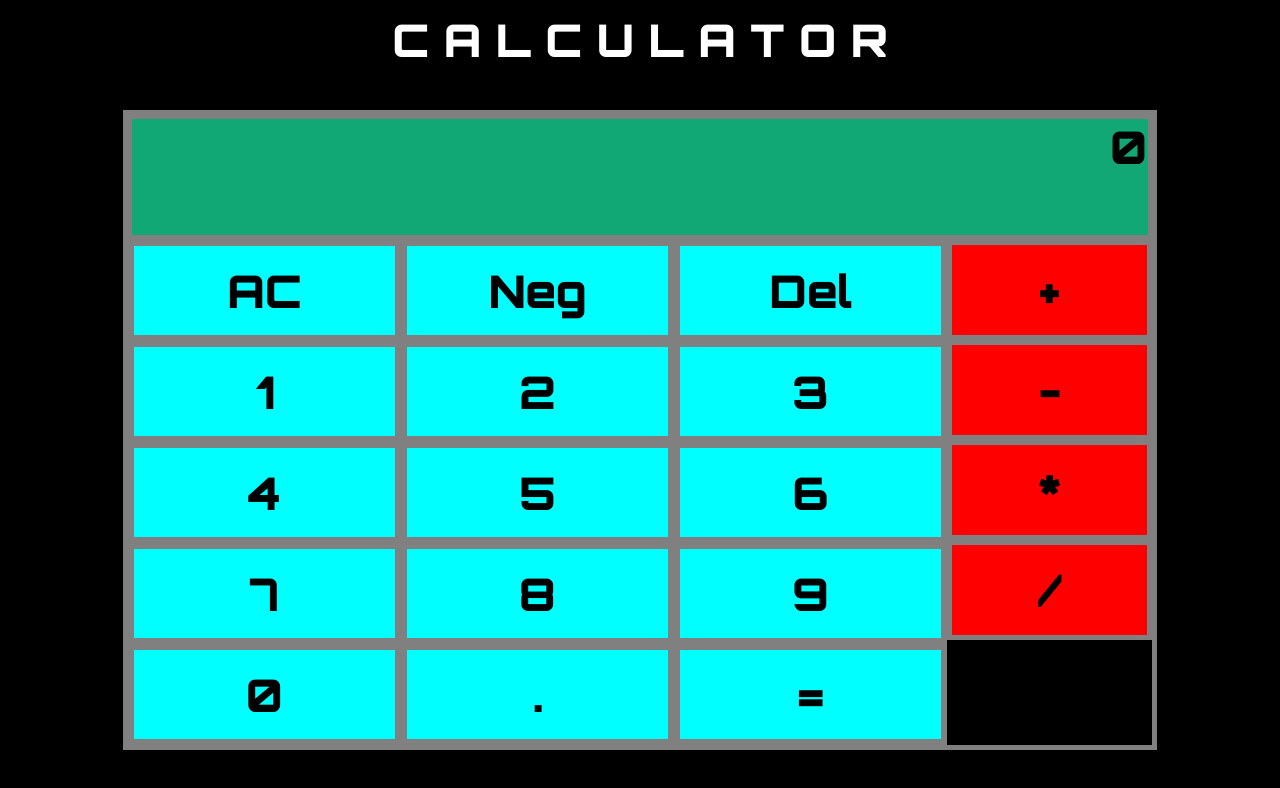
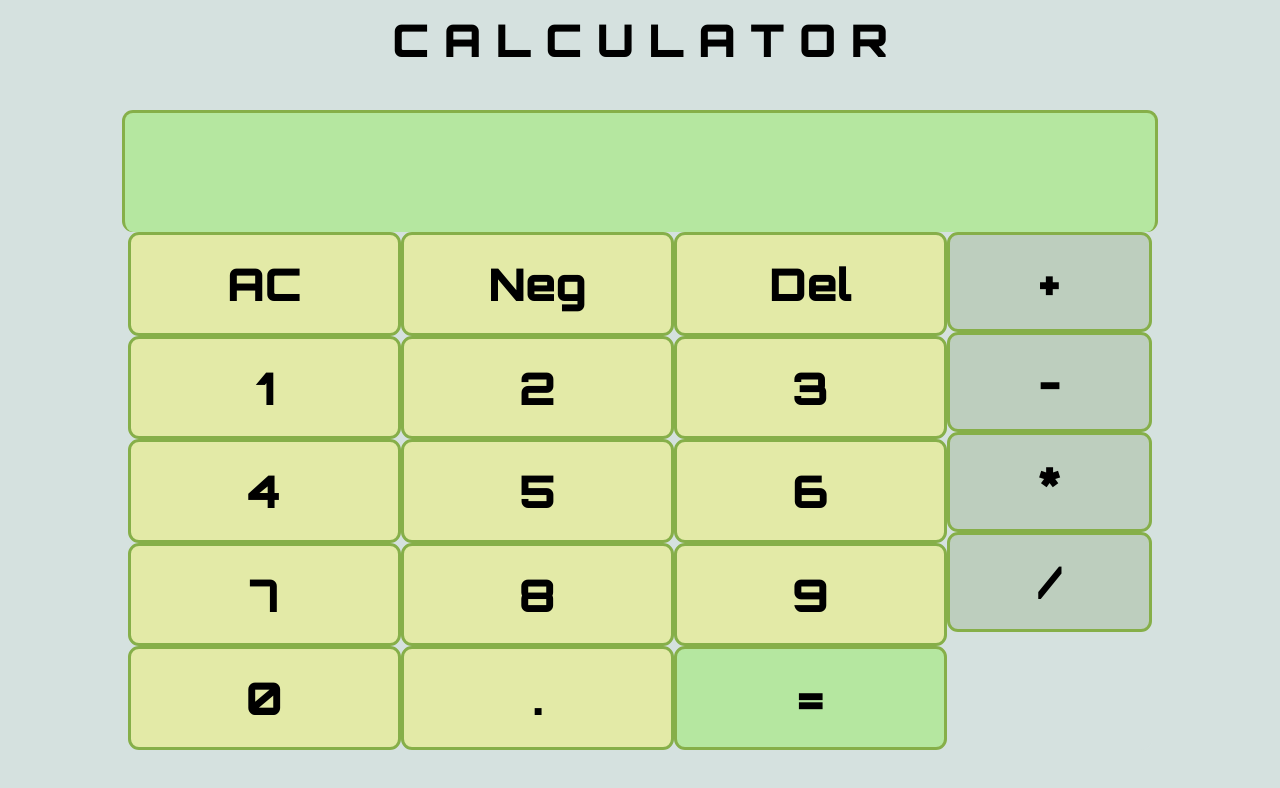
Before and after one commit to DiegoVallejos96/calculator, a plain HTML site: page index.html in a window 1280 px wide. Drawn offline with Linux system fonts and the light colour scheme.

Commit message:
colors selected

```diff
--- a/script.js
+++ b/script.js
@@ -1,10 +1,6 @@
 const screen = document.querySelector('#calculator-screen')
 let number = ''
 let valueScreen = []
-
-if (valueScreen.length === 0) {
-    screen.textContent = '0';
-}
 
 document.addEventListener('keydown', (event) => {
     const key = event.key;
--- a/style.css
+++ b/style.css
@@ -1,16 +1,23 @@
+:root {
+    --bgColor: #d5e1df;
+    --primaryColor: #e3eaa7;
+    --secondaryColor: #b5e7a0;
+    --borderColor: #86af49;
+    --numbersColor:rgb(0, 0, 0);
+    --thirdColor: #bdcebe;
+}
+
 body {
     margin: 0;
     padding: 0;
     display: flex;
     flex-direction: column;
-    background-color: black;
-
+    background-color: var(--bgColor);
 }
 
 .container-sup{
     display: flex;
-    background-color: black;
-    color: white;
+    background-color: var(--bgColor);
     justify-content: center;
     height: 10vh;
     margin-top: 5px;
@@ -24,13 +31,14 @@ body {
     font-optical-sizing: auto;
     font-weight: 900;
     font-style: normal;
+    color: var(--numbersColor);
 }
 
 .container-calculator{
     display: flex;
     width: 100%;
     height: 80vh;
-    background-color: black;
+    background-color: var(--bgColor);
     flex-direction: column;
     align-items: center;
 
@@ -39,8 +47,9 @@ body {
 #calculator-screen{
     width: 79.3%;
     height: 15vh;
-    background-color: rgb(17, 168, 118);
-    border: gray solid 9px;
+    background-color: var(--secondaryColor);
+    border: var(--borderColor) solid 3px;
+    border-radius: 11px;
     border-bottom: 2.5px;
     text-align: end;
     font-size: 45px;
@@ -48,6 +57,9 @@ body {
     font-optical-sizing: auto;
     font-weight: 900;
     font-style: normal;
+    color: var(--numbersColor);
+    padding-right: 15px;
+    font-size: 65px;
 }
 
 .calculator-buttons{
@@ -55,8 +67,8 @@ body {
     width: 80%;
     display: flex;
     justify-content: space-between;
-    border: gray solid 5px;
-
+    border-radius: 11px;
+    background-color: var(--bgColor);
 }
 
 .calculator-numbers{
@@ -64,7 +76,6 @@ body {
     width: 80%;
     flex-wrap: wrap;
     justify-content: space-between;
-
 }
 
 .calculator-operators{
@@ -80,50 +91,41 @@ body {
 }
 
 .btn-n{
-    background-color: aqua;
-    border: gray solid 6px;
+    background-color: var(--primaryColor);
+    border: var(--borderColor) solid 3px;
+    border-radius: 11px;
     width: 33.33%;
     font-size: 45px;
     font-family: "Orbitron", sans-serif;
     font-optical-sizing: auto;
     font-weight: 900;
     font-style: normal;
+    color: var(--numbersColor);
 }
 
-/* #bEqual{
+#bEqual{
     flex-grow: 1;
-    background-color: rgb(95, 203, 95);
-
-} */
+    background-color: var(--secondaryColor);
+}
 
 .btn-o{
-    background-color: red;
+    background-color: var(--thirdColor);
     height: 100px;
     width: 100%;
-    border: gray solid 5px;
+    border: var(--borderColor) solid 3px;
+    border-radius: 11px;
     font-size: 45px;
     font-family: "Orbitron", sans-serif;
     font-optical-sizing: auto;
     font-weight: 900;
     font-style: normal;
+    color: var(--numbersColor);
 }
 
 .space{
     display: flex;
     width: 79.3%;
     align-self: center;
-    border: gray solid 7px;
-
-
+    border: var(--borderColor) solid 7px;
+    border-radius: 11px;
 }
-
-.btn-space{
-    background-color: green;
-    width: 50%;
-    height: 5vh;
-    font-size: 22px;
-    font-family: "Orbitron", sans-serif;
-    font-optical-sizing: auto;
-    font-weight: 900;
-    font-style: normal;
-}
```
Also changed, not shown: index.html (+6 -6 lines).
